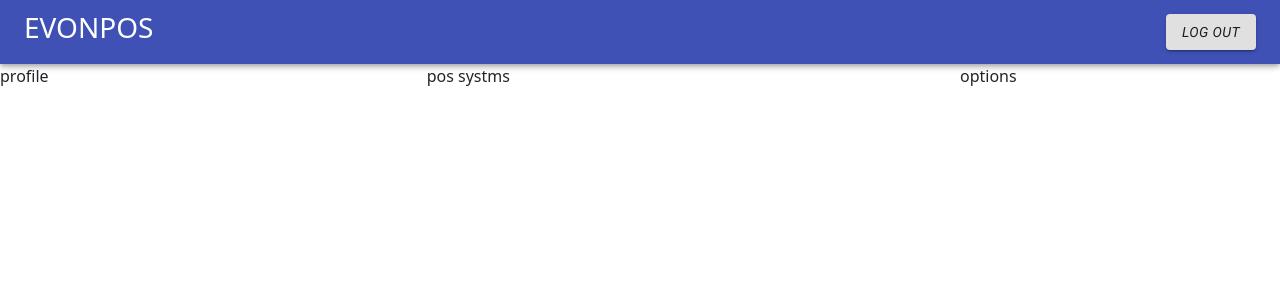
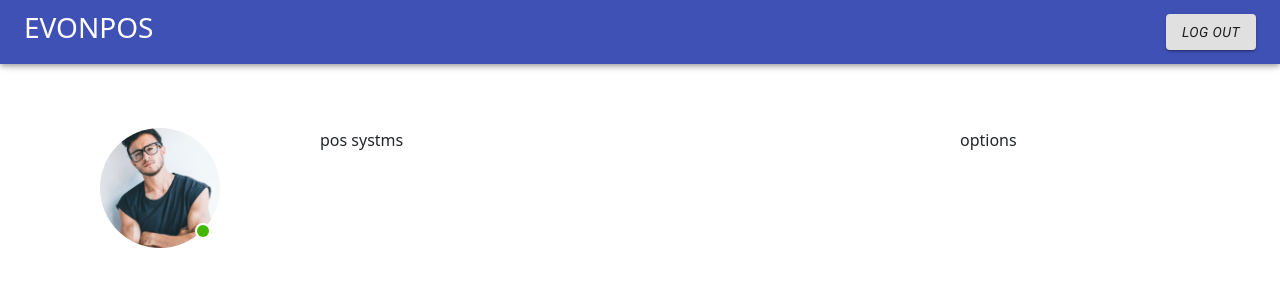
Before and after one commit to dilumharshana/POS-System-Client---ReactJS, a React (Create React App) app: page /pos in a window 1280 px wide. Shown: the top 300 px of the page. Built offline with nearby package versions, Linux system fonts and the light colour scheme; no server answers; sample sign-in values are in the browser's storage.

Commit message:
profile section compeletd

```diff
--- a/public/index.html
+++ b/public/index.html
@@ -20,6 +20,7 @@
       href="https://fonts.googleapis.com/css2?family=Roboto:ital@1&family=Ubuntu:wght@700&display=swap"
       rel="stylesheet"
     />
+
     <!--
       manifest.json provides metadata used when your web app is installed on a
       user's mobile device or desktop. See https://developers.google.com/web/fundamentals/web-app-manifest/
--- a/src/components/banner/banner.jsx
+++ b/src/components/banner/banner.jsx
@@ -84,6 +84,6 @@ export const Banner = () => {
     </Grid>
   );
 
-  if (deviceWidth <= 800) return mobileBanner();
+  if (deviceWidth < 1280) return mobileBanner();
   return pcBanner();
 };
--- a/src/components/navbar/navbar.jsx
+++ b/src/components/navbar/navbar.jsx
@@ -107,6 +107,6 @@ export const NavBar = (props) => {
   );
 
   // return isMobile ? mobileNavBar() : pcNavBar();
-  if (deviceWidth <= 800) return mobileNavBar();
+  if (deviceWidth < 1280) return mobileNavBar();
   return pcNavBar(props);
 };
--- a/src/components/userhome/profile/profile.jsx
+++ b/src/components/userhome/profile/profile.jsx
@@ -1,3 +1,46 @@
+import { Grid, Box, Avatar, Typography } from "@material-ui/core";
+import { useSelector } from "react-redux";
+
+//assets
+import profilepic from "../../../assests/profile/profilepic.jpg";
+
+//styles
+import { styles } from "./profileStyles";
+import { StyledBadge } from "./profileStyles";
+
 export const Profile = () => {
-  return "profile";
+  const currentUser = useSelector((store) => store.currentUser);
+
+  const classes = styles()();
+
+  return (
+    <Grid container alignItems="center" direction="column">
+      <Grid item xs={6}>
+        <StyledBadge
+          variant="dot"
+          overlap="circular"
+          anchorOrigin={{
+            vertical: "bottom",
+            horizontal: "right",
+          }}
+        >
+          <Avatar
+            alt={currentUser.name}
+            src={profilepic}
+            className={classes.profilePic}
+          />
+        </StyledBadge>
+      </Grid>
+      <Grid item>
+        <Box mt={2}>
+          <Typography variant="h6" className={classes.userName}>
+            {currentUser.name}
+          </Typography>
+        </Box>
+      </Grid>
+      <Grid item>
+        <Box className={classes.email}>{currentUser.email}</Box>
+      </Grid>
+    </Grid>
+  );
 };
--- /dev/null
+++ b/src/components/userhome/profile/profileStyles.js
@@ -0,0 +1,29 @@
+import { makeStyles, withStyles } from "@material-ui/core";
+import Badge from "@material-ui/core/Badge";
+
+export const styles = () =>
+  makeStyles((theme) => ({
+    profilePic: {
+      width: theme.spacing(15),
+      height: theme.spacing(15),
+    },
+    userName: {
+      fontFamily: "Arial",
+      color: "#2e2e2e",
+      fontWeight: "bold",
+    },
+    email: {
+      color: "#575555",
+    },
+  }));
+
+export const StyledBadge = withStyles((theme) => ({
+  badge: {
+    backgroundColor: "#44b700",
+    color: "#44b700",
+    boxShadow: `0 0 0 2px ${theme.palette.background.paper}`,
+    width: "12px",
+    height: "12px",
+    borderRadius: "50%",
+  },
+}))(Badge);
--- a/src/pages/userhome/userhome.jsx
+++ b/src/pages/userhome/userhome.jsx
@@ -22,22 +22,30 @@ import { Options } from "../../components/userhome/options/options";
 
 //action
 import { setUserData } from "../../state/actions/actionLoadUser/setUserData";
+import { setDeviceWidth } from "../../state/actions/actionDeviceWidth/Action-deviceWidth";
 
 //styles
 import { styles } from "./userhomestyles";
 
 export const UserHome = () => {
-  const [tabValue, setTabValue] = useState(0);
   const loaduser = bindActionCreators(setUserData, useDispatch());
-  useEffect(() => loaduser(), []);
+  const setNewDeviceWidth = bindActionCreators(setDeviceWidth, useDispatch());
 
   const deviceWidth = useSelector((store) => store.deviceWidth);
+
+  const [tabValue, setTabValue] = useState(0);
+
+  useEffect(() => loaduser(), [deviceWidth]);
+  console.log(deviceWidth);
+
+  window.onresize = () => setNewDeviceWidth();
 
   //styles
   const classes = styles()();
 
   const history = useHistory();
 
+  //large screens
   const pcView = () => (
     <>
       <AppBar className={classes.bar}>
@@ -55,21 +63,23 @@ export const UserHome = () => {
           </Button>
         </Toolbar>
       </AppBar>
-      <Toolbar></Toolbar>
+      <Toolbar />
+      <Toolbar />
       <Grid container>
-        <Grid xs={12} sm={12} md={12} lg={4} xl={4}>
+        <Grid lg={3} xl={3}>
           <Profile />
         </Grid>
-        <Grid xs={12} sm={12} md={12} lg={5} xl={5}>
+        <Grid lg={6} xl={6}>
           <PosSystems />
         </Grid>
-        <Grid xs={12} sm={12} md={12} lg={3} xl={3}>
+        <Grid lg={3} xl={3}>
           <Options />
         </Grid>
       </Grid>
     </>
   );
 
+  //small screens
   const mobileView = () => {
     const tabProps = (index) => ({
       id: `full-width-tab-${index}`,
@@ -83,13 +93,6 @@ export const UserHome = () => {
 
     return (
       <>
-        <AppBar pt={10}>
-          <Toolbar>
-            <h4>hello</h4>
-          </Toolbar>
-        </AppBar>
-        <Toolbar />
-
         <AppBar>
           <Tabs
             value={tabValue}
@@ -107,6 +110,7 @@ export const UserHome = () => {
           </Tabs>
         </AppBar>
         <Toolbar />
+        <Toolbar />
         <TabPanel value={tabValue} index={0}>
           <PosSystems />
         </TabPanel>
@@ -120,6 +124,6 @@ export const UserHome = () => {
     );
   };
 
-  if (deviceWidth >= 800) return pcView();
+  if (deviceWidth >= 1280) return pcView();
   return mobileView();
 };
```
Also changed, not shown: src/assests/profile/profilepic.jpg (added).
